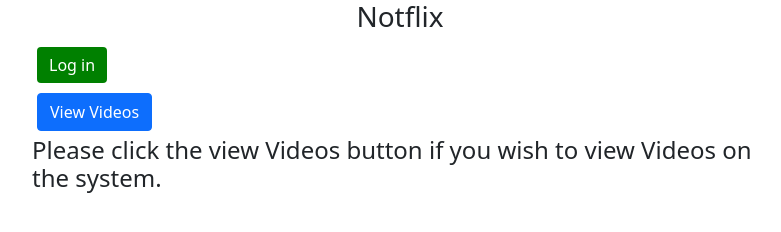
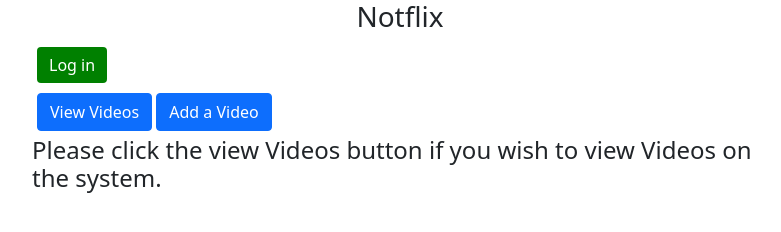
Before and after one commit to B00585717/COM682_Project, a plain HTML site: page index.html in a window 1280 px wide. Shown: the whole page, without its empty margins (240-1021 px from the left). Drawn offline with Linux system fonts and the light colour scheme.

Commit message:
test routes

```diff
--- a/index.html
+++ b/index.html
@@ -44,6 +44,7 @@
               </div>
               <div style="padding:5px;">
                 <button  id = "retVideos" type="button" class="btn btn-primary">View Videos</button>
+                <button class="btn btn-primary" onclick="openForm()">Add a Video</button>
               </div>
               <div id="VideoList">
                 <h4>Please click the view Videos button if you wish to view Videos on the system.</h4>
```
